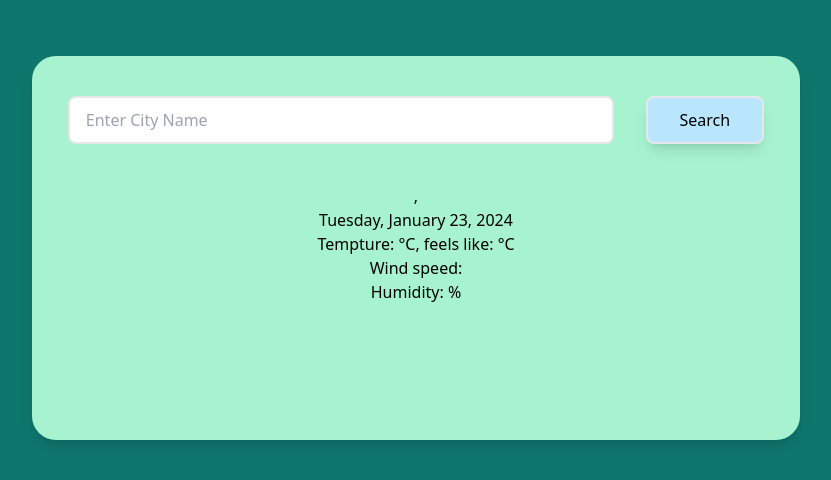
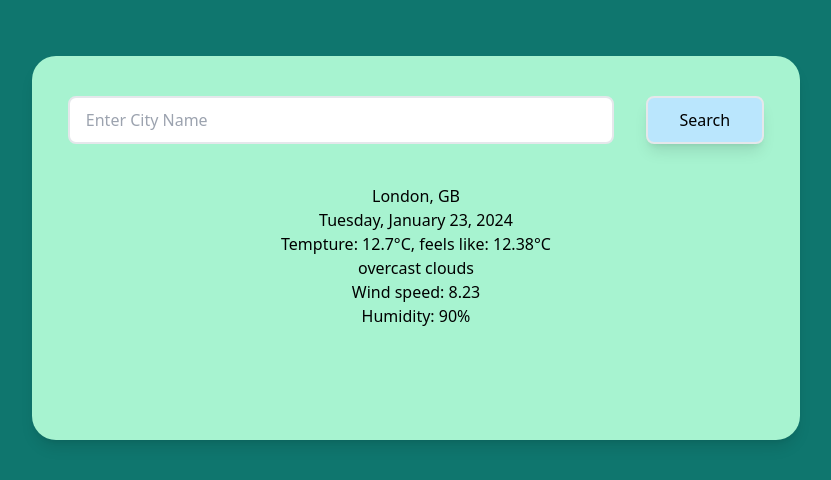
Before and after one commit to Vicaleksi416/WeatherSearchGadget, a React (Create React App) app: page / in a window 1280 px wide. Shown: the top 480 px of the page, without its empty margins (224-1055 px from the left). Built offline with nearby package versions, Linux system fonts and the light colour scheme; no server answers.

Commit message:
Defualt City Added

```diff
--- a/src/components/Weather.jsx
+++ b/src/components/Weather.jsx
@@ -1,13 +1,57 @@
-import { useEffect, useState } from 'react';
+import { useState } from 'react';
 import Search from './Search';
 
 export default function Weather() {
+  let defualtCityData = {
+    coord: {
+      lon: -0.1257,
+      lat: 51.5085,
+    },
+    weather: [
+      {
+        id: 804,
+        main: 'Clouds',
+        description: 'overcast clouds',
+        icon: '04n',
+      },
+    ],
+    base: 'stations',
+    main: {
+      temp: 12.7,
+      feels_like: 12.38,
+      temp_min: 11.49,
+      temp_max: 13.47,
+      pressure: 1011,
+      humidity: 90,
+    },
+    visibility: 10000,
+    wind: {
+      speed: 8.23,
+      deg: 230,
+    },
+    clouds: {
+      all: 100,
+    },
+    dt: 1706043492,
+    sys: {
+      type: 2,
+      id: 2075535,
+      country: 'GB',
+      sunrise: 1705996317,
+      sunset: 1706027523,
+    },
+    timezone: 0,
+    id: 2643743,
+    name: 'London',
+    cod: 200,
+  };
+
   const [search, setSearch] = useState('');
   const [loading, setLoading] = useState(false);
-  const [weatherData, setWeatherData] = useState(null);
-  const [count, setCount] = useState(0);
+  const [weatherData, setWeatherData] = useState(defualtCityData);
+  // const [count, setCount] = useState(0);
 
-  const defualtCity = 'London';
+  const defualtCity = 'Taipei';
 
   async function fetchWeatherData(p) {
     try {
@@ -31,10 +75,6 @@ export default function Weather() {
       console.error(err);
     }
   }
-
-  useEffect(() => {
-    fetchWeatherData(defualtCity);
-  }, [count]);
 
   async function handleSearch() {
     fetchWeatherData(search);
```
Also changed, not shown: 1 other file (tests, documents, lock files or other folders).
